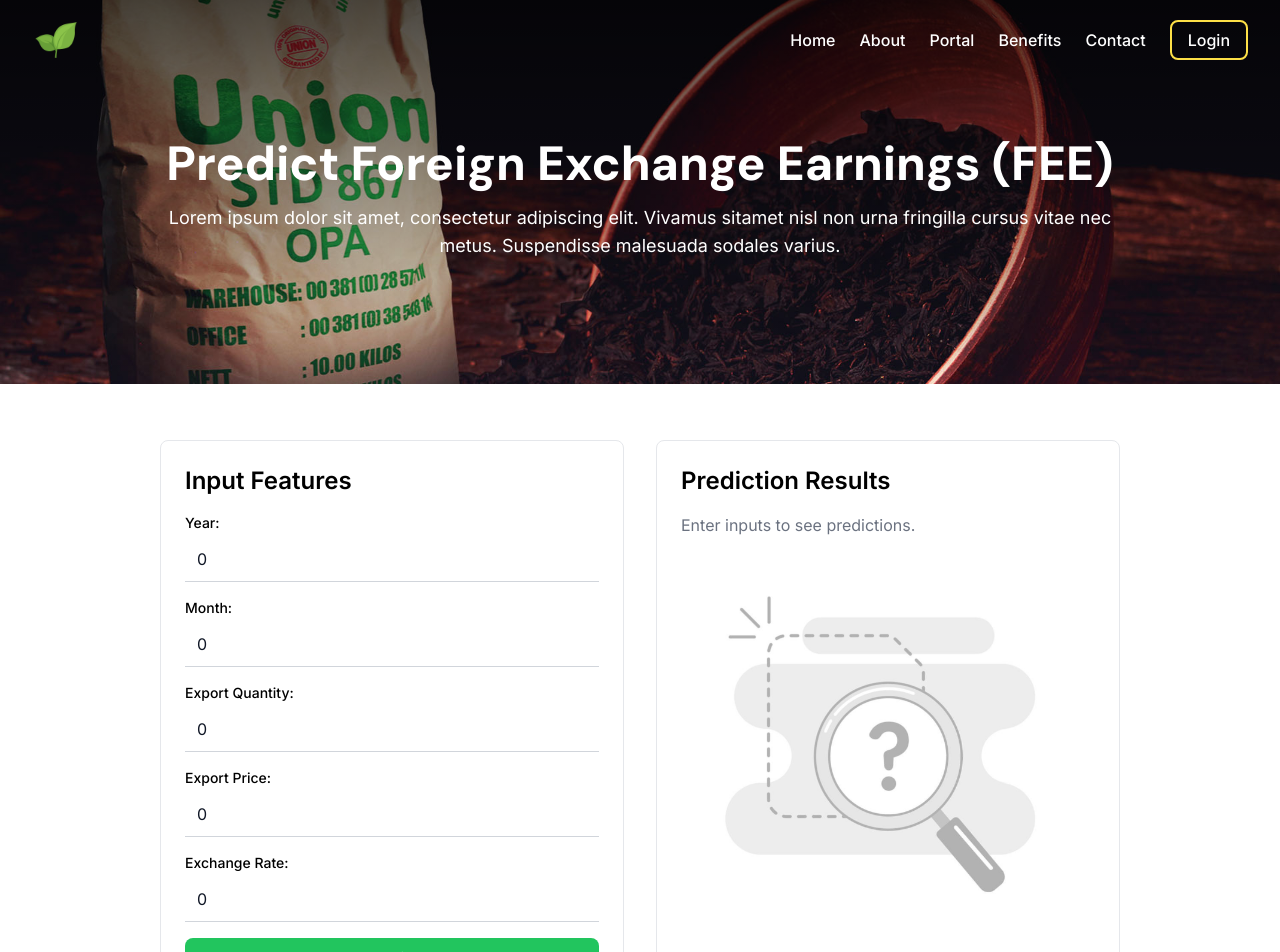
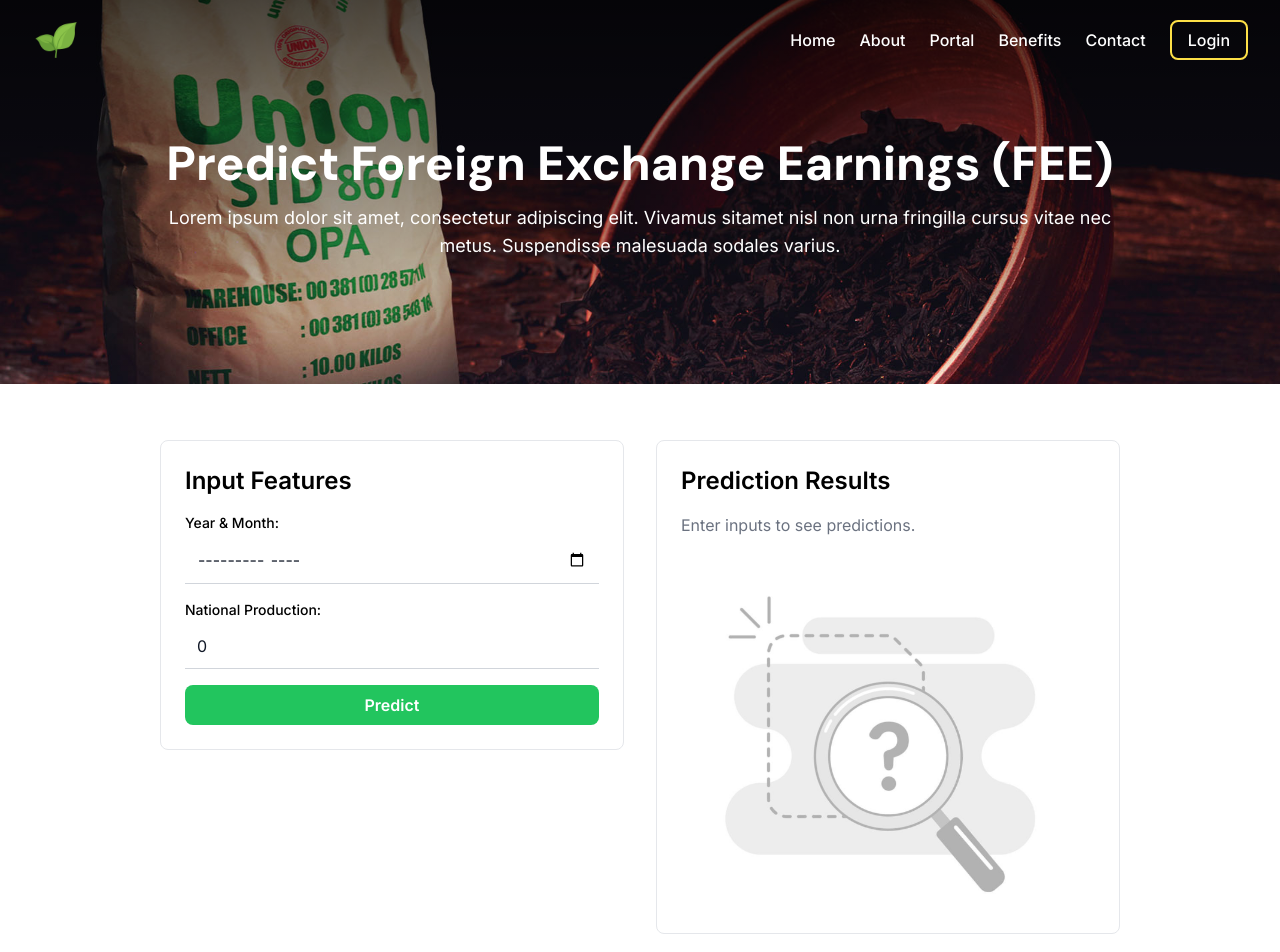
Before and after one commit to hasithapeiris/tea-plantation-portal, a React (Vite) app in the folder frontend/: page /portal/forex/fee in a window 1280 px wide. Shown: the top 952 px of the page. Built offline with nearby package versions, Linux system fonts and the light colour scheme.

Commit message:
fix: update FEE prediction form and lables

```diff
--- a/frontend/src/pages/ForexPortal.tsx
+++ b/frontend/src/pages/ForexPortal.tsx
@@ -42,27 +42,27 @@
     },
     {
       image: Header_1,
-      title: "Production Plan (Low Grown)",
+      title: "Low Grown Forecast",
       link: "https://example.com/resource2",
     },
     {
       image: Header_2,
-      title: "Production Plan (Mid Grown)",
+      title: "Mid Grown Forecast",
       link: "https://example.com/resource3",
     },
     {
       image: Header_3,
-      title: "Production Plan (High Grown)",
+      title: "High Grown Forecast",
       link: "#",
     },
     {
       image: Tea_Exports,
-      title: "Tea Exports Data",
+      title: "National Production Forecast",
       link: "https://example.com/resource2",
     },
     {
       image: Tea_Production,
-      title: "Tea Production Data",
+      title: "FEE Forecast",
       link: "https://example.com/resource3",
     },
   ];
--- a/frontend/src/pages/ForexPrediction.tsx
+++ b/frontend/src/pages/ForexPrediction.tsx
@@ -6,11 +6,8 @@
 
 const ForexPrediction: React.FC = () => {
   const [formData, setFormData] = useState<InputFormState>({
-    year: 0,
     month: 0,
-    exportQuantity: 0,
-    exportPrice: 0,
-    exchangeRate: 0,
+    production: 0,
   });
 
   const [prediction, setPrediction] = useState<PredictionResult | null>(null);
@@ -54,34 +51,18 @@
       <SubHeader image={image} title={title} description={description} />
       <div className="wrapper-header pt-14">
         <div className="grid md:grid-cols-2 gap-8">
-          {/* Input Form */}
           <form
-            className="bg-white rounded-lg p-6 border"
+            className="bg-white rounded-lg p-6 border h-fit"
             onSubmit={handleSubmit}
           >
             <h2 className="text-2xl font-semibold mb-4">Input Features</h2>
 
             <div className="mb-4">
-              <label htmlFor="year" className="block text-sm font-medium mb-1">
-                Year:
+              <label htmlFor="month" className="block text-sm font-medium mb-1">
+                Year & Month:
               </label>
               <input
-                type="number"
-                id="year"
-                name="year"
-                value={formData.year}
-                onChange={handleChange}
-                className="appearance-none bg-transparent border-b border-gray-300 w-full text-gray-900 p-3 leading-tight focus:outline-none focus:border-green-500"
-                required
-              />
-            </div>
-
-            <div className="mb-4">
-              <label htmlFor="month" className="block text-sm font-medium mb-1">
-                Month:
-              </label>
-              <input
-                type="number"
+                type="month"
                 id="month"
                 name="month"
                 value={formData.month}
@@ -93,52 +74,16 @@
 
             <div className="mb-4">
               <label
-                htmlFor="exportQuantity"
+                htmlFor="production"
                 className="block text-sm font-medium mb-1"
               >
-                Export Quantity:
+                National Production:
               </label>
               <input
                 type="number"
-                id="exportQuantity"
-                name="exportQuantity"
-                value={formData.exportQuantity}
-                onChange={handleChange}
-                className="appearance-none bg-transparent border-b border-gray-300 w-full text-gray-900 p-3 leading-tight focus:outline-none focus:border-green-500"
-                required
-              />
-            </div>
-
-            <div className="mb-4">
-              <label
-                htmlFor="exportPrice"
-                className="block text-sm font-medium mb-1"
-              >
-                Export Price:
-              </label>
-              <input
-                type="number"
-                id="exportPrice"
-                name="exportPrice"
-                value={formData.exportPrice}
-                onChange={handleChange}
-                className="appearance-none bg-transparent border-b border-gray-300 w-full text-gray-900 p-3 leading-tight focus:outline-none focus:border-green-500"
-                required
-              />
-            </div>
-
-            <div className="mb-4">
-              <label
-                htmlFor="exchangeRate"
-                className="block text-sm font-medium mb-1"
-              >
-                Exchange Rate:
-              </label>
-              <input
-                type="number"
-                id="exchangeRate"
-                name="exchangeRate"
-                value={formData.exchangeRate}
+                id="production"
+                name="production"
+                value={formData.production}
                 onChange={handleChange}
                 className="appearance-none bg-transparent border-b border-gray-300 w-full text-gray-900 p-3 leading-tight focus:outline-none focus:border-green-500"
                 required
@@ -171,12 +116,8 @@
                     className="w-12 h-12 mr-4"
                   />
                   <div>
-                    <p className="font-semibold text-lg">
-                      High Grown Production
-                    </p>
-                    <p className="text-xl font-bold">
-                      {prediction.HighGrownProduction} kg
-                    </p>
+                    <p className="font-semibold text-lg">FEE (USD)</p>
+                    <p className="text-xl font-bold">{prediction.feeUsd} kg</p>
                   </div>
                 </div>
 
@@ -188,46 +129,8 @@
                     className="w-12 h-12 mr-4"
                   />
                   <div>
-                    <p className="font-semibold text-lg">
-                      Medium Grown Production
-                    </p>
-                    <p className="text-xl font-bold">
-                      {prediction.MediumGrownProduction} kg
-                    </p>
-                  </div>
-                </div>
-
-                {/* Low Grown Production */}
-                <div className="flex items-center p-4 bg-gray-100 rounded-lg">
-                  <img
-                    src="/icon.png"
-                    alt="Low Grown"
-                    className="w-12 h-12 mr-4"
-                  />
-                  <div>
-                    <p className="font-semibold text-lg">
-                      Low Grown Production
-                    </p>
-                    <p className="text-xl font-bold">
-                      {prediction.LowGrownProduction} kg
-                    </p>
-                  </div>
-                </div>
-
-                {/* Predicted Maximum FEE */}
-                <div className="flex items-center p-4 bg-gray-100 rounded-lg">
-                  <img
-                    src="/coin.png"
-                    alt="Maximum FEE"
-                    className="w-12 h-12 mr-4"
-                  />
-                  <div>
-                    <p className="font-semibold text-lg">
-                      Predicted Maximum FEE
-                    </p>
-                    <p className="text-xl font-bold">
-                      ${prediction.maxFEE.toFixed(2)}
-                    </p>
+                    <p className="font-semibold text-lg">FEE (LKR)</p>
+                    <p className="text-xl font-bold">{prediction.feeLkr} kg</p>
                   </div>
                 </div>
               </div>
```
Also changed, not shown: frontend/src/types.tsx (+3 -8 lines).
